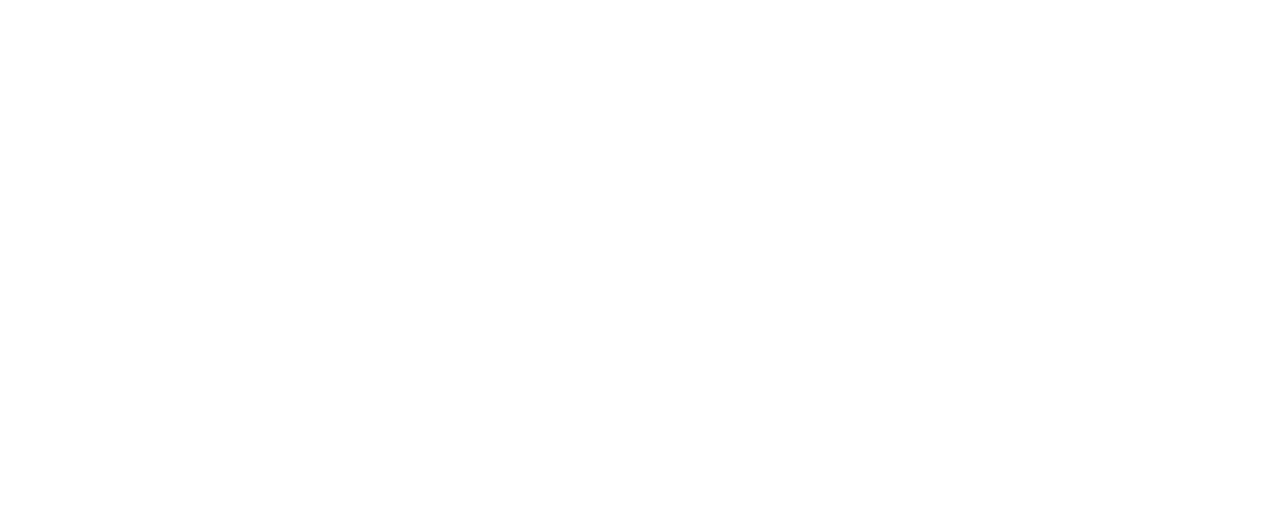
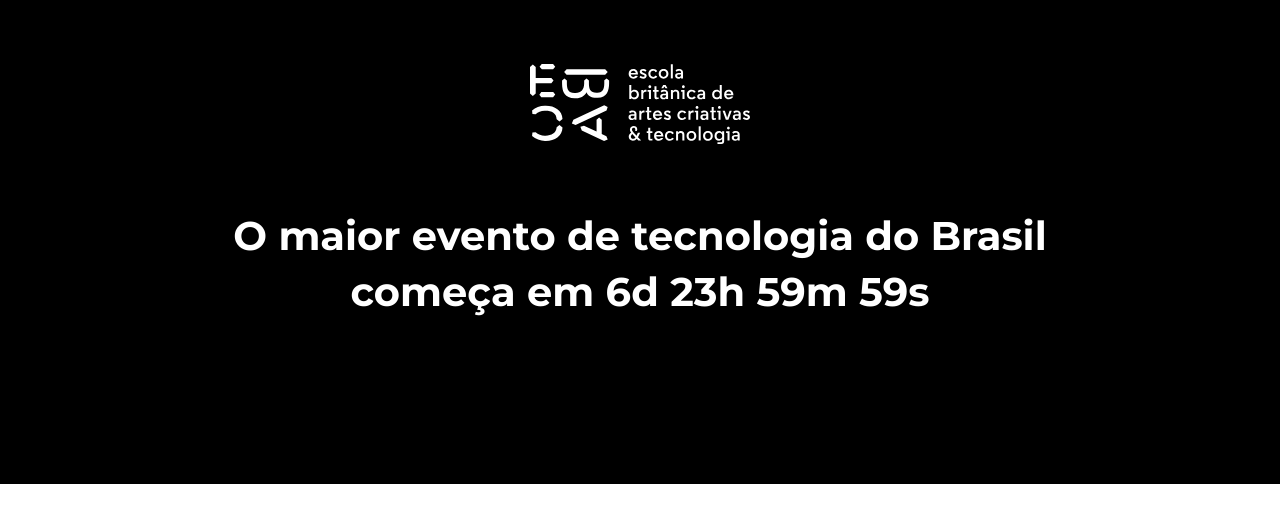
Before and after one commit to kakabosco/bosco_talks, a website built with Parcel: page src/index.html in a window 1280 px wide. Built offline with nearby package versions, Linux system fonts and the light colour scheme.

Commit message:
creating hero

```diff
--- a/package.json
+++ b/package.json
@@ -12,6 +12,7 @@
   "license": "ISC",
   "devDependencies": {
     "@parcel/transformer-sass": "^2.9.3",
-    "parcel": "^2.9.3"
+    "parcel": "^2.9.3",
+    "sharp": "^0.31.3"
   }
 }
--- a/src/index.html
+++ b/src/index.html
@@ -1,14 +1,32 @@
 <!DOCTYPE html>
 <html lang="pt-BR">
-<head>
-    <meta charset="UTF-8">
-    <meta name="viewport" content="width=device-width, initial-scale=1.0">
-    <title>EBAC Talks - Landing Page</title>
-    <link rel="stylesheet" href="styles/main.scss">
-</head>
-<body>
+    <head>
+        <meta charset="UTF-8" />
+        <meta name="viewport" content="width=device-width, initial-scale=1.0" />
+        <title>EBAC Talks - Landing Page</title>
 
+        <link rel="preconnect" href="https://fonts.googleapis.com" />
+        <link rel="preconnect" href="https://fonts.gstatic.com" crossorigin />
+        <link
+            href="https://fonts.googleapis.com/css2?family=Montserrat:wght@400;700;800&display=swap"
+            rel="stylesheet" />
 
-    <script src="scripts/main.js"></script>
-</body>
+        <link rel="stylesheet" href="./styles/main.scss" />
+    </head>
+    <body>
+        <header class="hero">
+            <div class="container">
+                <img
+                    class="hero__logo"
+                    src="./images/ebac_logo.svg"
+                    alt="EBAC" />
+                <p class="hero__text">
+                    O maior evento de tecnologia do Brasil começa em 6d 23h 59m
+                    59s
+                </p>
+            </div>
+        </header>
+
+        <script src="scripts/main.js"></script>
+    </body>
 </html>
--- /dev/null
+++ b/src/styles/_hero.scss
@@ -0,0 +1,50 @@
+.hero {
+    position: relative;
+    padding-top: 64px;
+    padding-bottom: 100px;
+    background-image: url(../images/fundo.png);
+    background-repeat: no-repeat;
+    background-size: cover;
+
+    .container {
+        position: relative;
+    }
+
+    &::before {
+        content: "";
+        position: absolute;
+        top: 0;
+        left: 0;
+        width: 100%;
+        height: 100%;
+        background-color: #000;
+    }
+
+    &__text {
+        margin: 64px 0;
+        font-size: 40px;
+        line-height: 56px;
+        font-weight: 700;
+        text-align: center;
+    }
+
+    &__logo {
+        display: flex;
+        margin: 0 auto;
+        height: 80px;
+    }
+
+    @media (max-width: 640px) {
+        padding: 40px 0;
+
+        &__logo {
+            height: 60px;
+        }
+
+        &__text {
+            font-size: 22px;
+            line-height: 24px;
+            margin: 24px 0;
+        }
+    }
+}
--- a/src/styles/main.scss
+++ b/src/styles/main.scss
@@ -0,0 +1,23 @@
+@use "hero";
+
+* {
+    margin: 0;
+    padding: 0;
+    box-sizing: border-box;
+    font-family: "Montserrat", sans-serif;
+    color: #fff;
+}
+
+.container {
+    max-width: 960px;
+    width: 100%;
+    margin: 0 auto;
+
+    @media (max-width: 640px) {
+        max-width: 80%;
+    }
+
+    @media (max-width: 1024px) {
+        max-width: 90%;
+    }
+}
```
Also changed, not shown: 1 other file.
